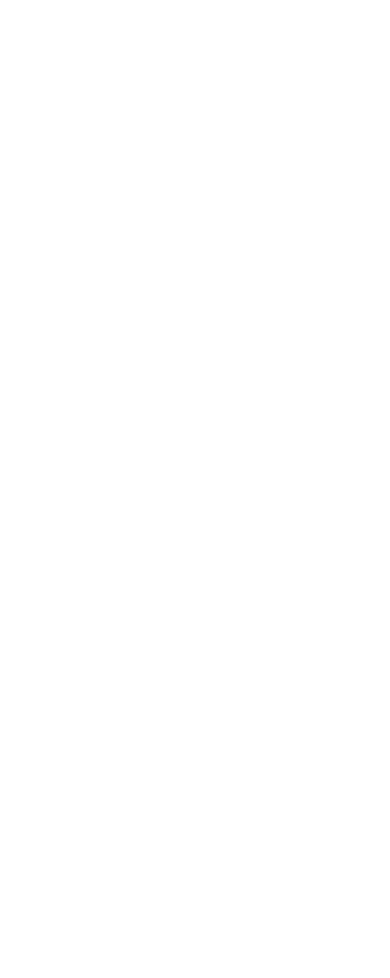
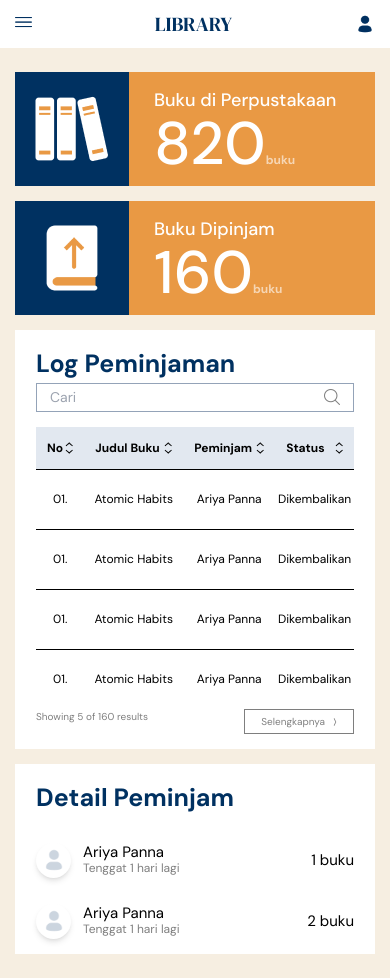
Before and after one commit to DevinTan4/library-management, a React (Vite) app: page /admin-dashboard in a window 390 px wide. Before the commit this address had no page. Before the commit the page ends 844 px from the top, so only its background shows below. Built offline with nearby package versions, Linux system fonts and the light colour scheme; the HTML template or start-up script is replaced by a standard one.

Commit message:
feat: create mobile resolution admin dashboard

```diff
--- a/src/App.jsx
+++ b/src/App.jsx
@@ -2,7 +2,7 @@
 import { Route, Routes } from "react-router-dom";
 import LoginPage from "./pages/login";
 import HomePage from "./pages/home";
-import AdminHomePage from "./pages/admin/home";
+import AdminDashboardPage from "./pages/admin/dashboard";
 
 const App = () => {
   return (
@@ -10,7 +10,7 @@
       <Routes>
         <Route path="/login" element={<LoginPage />} />
         <Route path="/" element={<HomePage />} />
-        <Route path="/admin-home" element={<AdminHomePage />} />
+        <Route path="/admin-dashboard" element={<AdminDashboardPage />} />
       </Routes>
     </Fragment>
   );
--- a/src/assets/icons/index.js
+++ b/src/assets/icons/index.js
@@ -14,6 +14,7 @@
 import borrowedBookIcon from "./borrowedBookIcon.png";
 import searchBlackIcon from "./searchBlackIcon.png";
 import rightArrowIcon from "./rightArrowIcon.png";
+import upAndDownArrowIcon from "./upAndDownArrowIcon.png";
 
 export {
   emailIcon,
@@ -32,4 +33,5 @@
   borrowedBookIcon,
   searchBlackIcon,
   rightArrowIcon,
+  upAndDownArrowIcon,
 };
--- a/src/pages/admin/home/index.jsx
+++ b/src/pages/admin/dashboard/index.jsx
@@ -5,9 +5,10 @@
   profileBlueIcon,
   rightArrowIcon,
   searchBlackIcon,
+  upAndDownArrowIcon,
 } from "../../../assets/icons";
 
-const AdminHomePage = () => {
+const AdminDashboardPage = () => {
   return (
     <div className="w-full h-full bg-cream font-dmSans">
       {/* Header */}
@@ -34,7 +35,7 @@
 
       {/* Main */}
       <main className="py-6 pt-[72px]">
-        <div className="w-full h-full px-[15px] flex flex-col gap-[15px] text-white">
+        <div className="w-full h-full flex flex-col gap-[15px] text-white px-[15px]">
           {/* Total buku tersedia */}
           <div className="flex">
             <div className="size-[114px] bg-blue flex justify-center items-center">
@@ -84,11 +85,43 @@
             <div className="text-black mt-[15px]">
               <table className="w-full">
                 <thead>
-                  <tr>
-                    <th className="bg-slate-200">No</th>
-                    <th className="bg-slate-200">Judul Buku</th>
-                    <th className="bg-slate-200">Peminjam</th>
-                    <th className="bg-slate-200">Status</th>
+                  <tr className="text-xs font-medium">
+                    <th className="bg-slate-200">
+                      <div className="flex px-[10px] py-3 justify-between items-center">
+                        <span>No</span>
+                        <img
+                          src={upAndDownArrowIcon}
+                          alt="upAndDownArrowIcon"
+                        />
+                      </div>
+                    </th>
+                    <th className="bg-slate-200">
+                      <div className="flex px-[10px] py-3 justify-between items-center">
+                        <span>Judul Buku</span>
+                        <img
+                          src={upAndDownArrowIcon}
+                          alt="upAndDownArrowIcon"
+                        />
+                      </div>
+                    </th>
+                    <th className="bg-slate-200">
+                      <div className="flex px-[10px] py-3 justify-between items-center">
+                        <span>Peminjam</span>
+                        <img
+                          src={upAndDownArrowIcon}
+                          alt="upAndDownArrowIcon"
+                        />
+                      </div>
+                    </th>
+                    <th className="bg-slate-200">
+                      <div className="flex px-[10px] py-3 justify-between items-center">
+                        <span>Status</span>
+                        <img
+                          src={upAndDownArrowIcon}
+                          alt="upAndDownArrowIcon"
+                        />
+                      </div>
+                    </th>
                   </tr>
                 </thead>
                 <tbody className="text-xs">
@@ -137,7 +170,7 @@
           </div>
 
           {/* Detail peminjam */}
-          <div className="px-[21px] py-[15px] bg-white w-full h-full mb-96 text-black flex flex-col gap-[26px]">
+          <div className="px-[21px] py-[15px] bg-white w-full h-full text-black flex flex-col gap-[26px]">
             <h1 className="text-blue font-bold text-[25px]">Detail Peminjam</h1>
             {/* Peminjam */}
             <div className="flex items-center justify-between">
@@ -188,4 +221,4 @@
   );
 };
 
-export default AdminHomePage;
+export default AdminDashboardPage;
```
Also changed, not shown: src/assets/icons/upAndDownArrowIcon.png (added).
